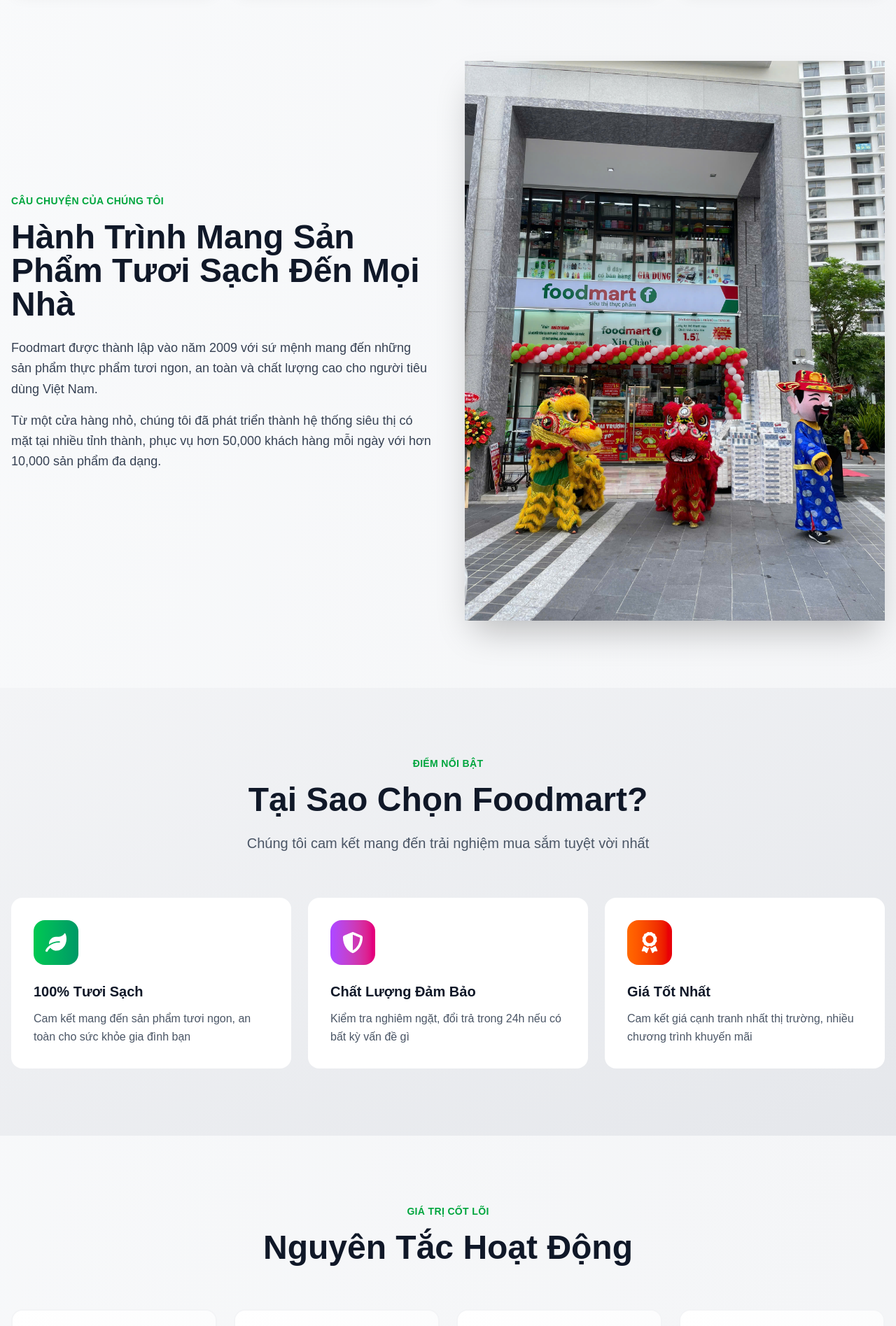
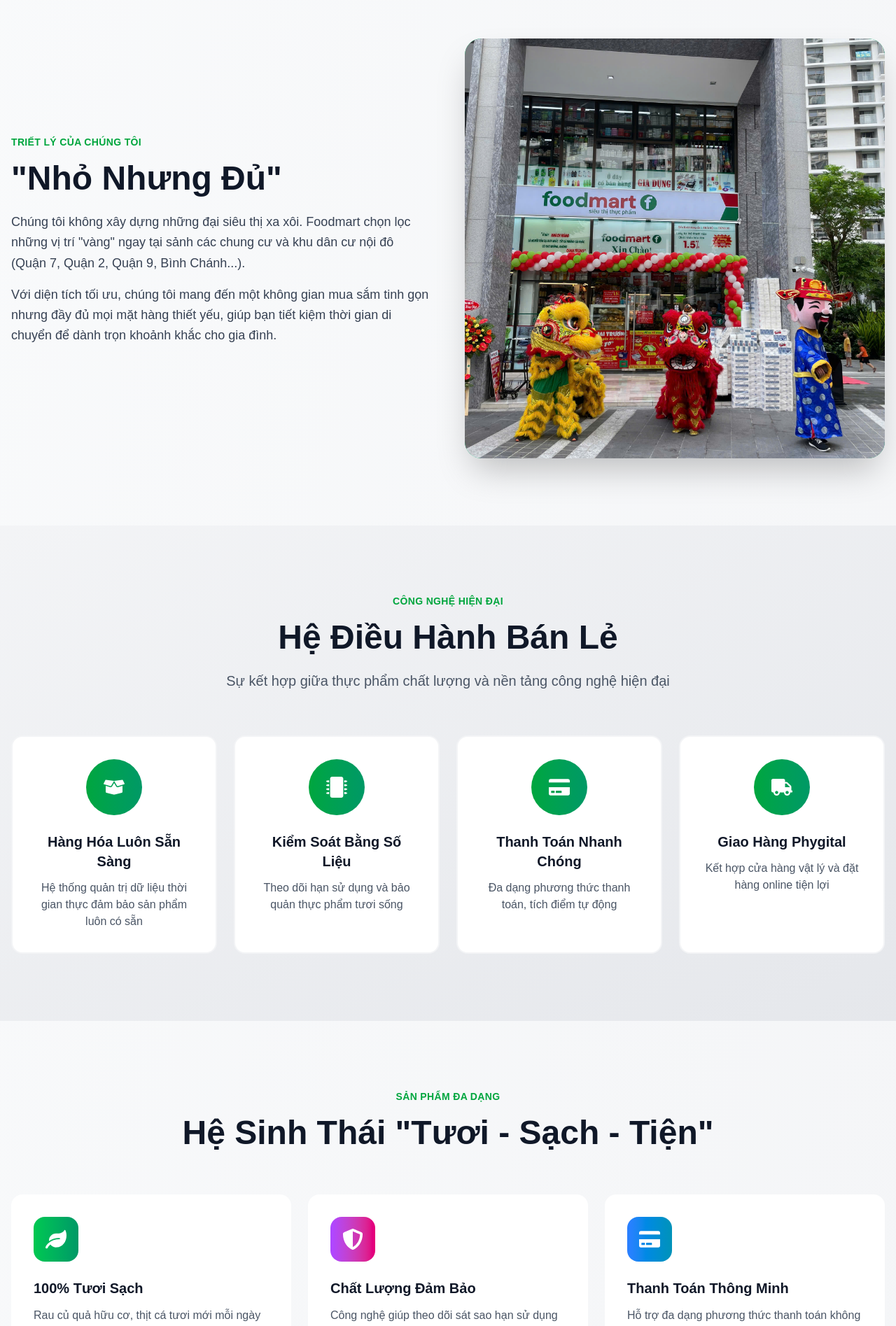
Before and after one commit to ngminhtuan/sieuthifoodmartweb, a Next.js app: page /gioi-thieu in a window 1280 px wide. Shown: the part 880-2775 px from the top of the page at 70% size. Built offline with nearby package versions, Linux system fonts and the light colour scheme.

Commit message:
change content for About page

```diff
--- a/src/app/(public)/gioi-thieu/page.tsx
+++ b/src/app/(public)/gioi-thieu/page.tsx
@@ -1,12 +1,10 @@
-// app/about/page.tsx
+// app/gioi-thieu/page.tsx
 'use client';
 
 import Image from 'next/image';
 import Link from 'next/link';
 import {
   FaShoppingCart,
-  FaSearch,
-  FaUser,
   FaLeaf,
   FaTruck,
   FaShieldAlt,
@@ -19,35 +17,62 @@
   FaGlobeAsia,
   FaPhone,
   FaEnvelope,
-  FaMapMarkerAlt
+  FaMapMarkerAlt,
+  FaMicrochip,
+  FaBoxOpen,
+  FaCreditCard,
+  FaStore
 } from 'react-icons/fa';
 
 export default function AboutPage() {
   const stats = [
     { icon: <FaUsers />, number: '50,000+', label: 'Khách hàng tin tưởng', color: 'from-blue-500 to-cyan-600' },
     { icon: <FaShoppingCart />, number: '10,000+', label: 'Sản phẩm chất lượng', color: 'from-green-500 to-emerald-600' },
-    { icon: <FaAward />, number: '15+', label: 'Năm kinh nghiệm', color: 'from-orange-500 to-red-600' },
+    { icon: <FaStore />, number: '10+', label: 'Cửa hàng tiện ích', color: 'from-orange-500 to-red-600' },
     { icon: <FaGlobeAsia />, number: '100+', label: 'Đối tác toàn cầu', color: 'from-purple-500 to-pink-600' }
   ];
 
-  const features = [
+  const coreFeatures = [
     {
       icon: <FaLeaf />,
       title: '100% Tươi Sạch',
-      description: 'Cam kết mang đến sản phẩm tươi ngon, an toàn cho sức khỏe gia đình bạn',
+      description: 'Rau củ quả hữu cơ, thịt cá tươi mới mỗi ngày từ các nhà cung cấp uy tín',
       color: 'from-green-500 to-emerald-600'
     },
     {
       icon: <FaShieldAlt />,
       title: 'Chất Lượng Đảm Bảo',
-      description: 'Kiểm tra nghiêm ngặt, đổi trả trong 24h nếu có bất kỳ vấn đề gì',
+      description: 'Công nghệ giúp theo dõi sát sao hạn sử dụng và quy trình bảo quản thực phẩm',
       color: 'from-purple-500 to-pink-600'
     },
     {
-      icon: <FaAward />,
-      title: 'Giá Tốt Nhất',
-      description: 'Cam kết giá cạnh tranh nhất thị trường, nhiều chương trình khuyến mãi',
-      color: 'from-orange-500 to-red-600'
+      icon: <FaCreditCard />,
+      title: 'Thanh Toán Thông Minh',
+      description: 'Hỗ trợ đa dạng phương thức thanh toán không tiền mặt, tích điểm thành viên tự động',
+      color: 'from-blue-500 to-cyan-600'
+    }
+  ];
+
+  const techAdvantages = [
+    {
+      icon: <FaBoxOpen />,
+      title: 'Hàng Hóa Luôn Sẵn Sàng',
+      desc: 'Hệ thống quản trị dữ liệu thời gian thực đảm bảo sản phẩm luôn có sẵn'
+    },
+    {
+      icon: <FaMicrochip />,
+      title: 'Kiểm Soát Bằng Số Liệu',
+      desc: 'Theo dõi hạn sử dụng và bảo quản thực phẩm tươi sống'
+    },
+    {
+      icon: <FaCreditCard />,
+      title: 'Thanh Toán Nhanh Chóng',
+      desc: 'Đa dạng phương thức thanh toán, tích điểm tự động'
+    },
+    {
+      icon: <FaTruck />,
+      title: 'Giao Hàng Phygital',
+      desc: 'Kết hợp cửa hàng vật lý và đặt hàng online tiện lợi'
     }
   ];
 
@@ -58,11 +83,26 @@
     { icon: <FaStar />, title: 'Xuất Sắc', desc: 'Không ngừng cải tiến và hoàn thiện' }
   ];
 
+  const storeLocations = [
+    {
+      area: 'Cụm Quận 7',
+      stores: ['Midtown Phú Mỹ Hưng (M8)', 'The Era Town (Đức Khải)', 'Q7 Boulevard', 'Eco Green Sài Gòn']
+    },
+    {
+      area: 'Cụm TP. Thủ Đức',
+      stores: ['Vinhomes Grand Park (S2, S5, S7)', 'CitiEsto Cát Lái']
+    },
+    {
+      area: 'Cụm Bình Chánh & Nhà Bè',
+      stores: ['Mizuki Flora', 'Saigon Intela']
+    }
+  ];
+
   return (
-    <div className="min-h-screen bg-linear-to-br from-gray-50 to-gray-100">
+    <div className="min-h-screen bg-gradient-to-br from-gray-50 to-gray-100">
 
       {/* Hero Section */}
-      <section className="relative overflow-hidden bg-linear-to-br from-green-600 via-emerald-600 to-green-700 text-white">
+      <section className="relative overflow-hidden bg-gradient-to-br from-green-600 via-emerald-600 to-green-700 text-white">
         <div className="absolute inset-0 opacity-10">
           <div className="absolute top-0 right-0 w-96 h-96 bg-white rounded-full -mr-48 -mt-48"></div>
           <div className="absolute bottom-0 left-0 w-96 h-96 bg-white rounded-full -ml-48 -mb-48"></div>
@@ -72,12 +112,12 @@
           <div className="text-center">
             <div className="inline-flex items-center gap-2 bg-white/20 backdrop-blur-sm px-6 py-2 rounded-full mb-6">
               <FaLeaf className="text-yellow-300" />
-              <span className="font-semibold">Hệ Thống Siêu Thị Hàng Đầu Việt Nam</span>
+              <span className="font-semibold">Chuỗi Siêu Thị Thực Phẩm</span>
             </div>
 
             <h1 className="text-4xl md:text-6xl font-bold mb-6 leading-tight">
               Chào Mừng Đến Với<br />
-              <span className="bg-linear-to-r from-yellow-300 to-orange-400 bg-clip-text text-transparent">
+              <span className="bg-gradient-to-r from-yellow-300 to-orange-400 bg-clip-text text-transparent">
                 Foodmart
               </span>
             </h1>
@@ -87,28 +127,22 @@
             </p>
 
             <div className="flex flex-col sm:flex-row gap-4 justify-center">
-              <Link
-                href="/"
-                rel="noopener noreferrer"
-              >
+              <Link href="/">
                 <button className="bg-white text-green-600 px-8 py-4 rounded-xl font-bold hover:shadow-2xl hover:scale-105 transition-all">
                   Mua sắm ngay
                 </button>
               </Link>
-              {/* <button className="bg-white/20 backdrop-blur-sm border-2 border-white text-white px-8 py-4 rounded-xl font-bold hover:bg-white/30 transition-all">
-                Tìm hiểu thêm
-              </button> */}
             </div>
           </div>
         </div>
       </section>
 
       {/* Stats Section */}
-      <section className="max-w-7xl mx-auto p-4 -mt-16 relative z-20">
+      <section className="max-w-7xl mx-auto px-4 -mt-16 relative z-20">
         <div className="grid grid-cols-2 md:grid-cols-4 gap-4 md:gap-6">
           {stats.map((stat, idx) => (
             <div key={idx} className="bg-white rounded-2xl p-6 shadow-xl hover:shadow-2xl transition-all hover:-translate-y-2">
-              <div className={`w-16 h-16 bg-linear-to-r ${stat.color} rounded-2xl flex items-center justify-center text-white text-2xl mb-4 mx-auto`}>
+              <div className={`w-16 h-16 bg-gradient-to-r ${stat.color} rounded-2xl flex items-center justify-center text-white text-2xl mb-4 mx-auto`}>
                 {stat.icon}
               </div>
               <div className="text-3xl md:text-4xl font-bold text-gray-900 mb-2 text-center">
@@ -122,57 +156,109 @@
         </div>
       </section>
 
-      {/* About Story */}
+      {/* Philosophy Section */}
       <section className="max-w-7xl mx-auto px-4 py-16 md:py-24">
         <div className="grid md:grid-cols-2 gap-12 items-center">
           <div>
-            <span className="text-green-600 font-bold text-sm uppercase tracking-wide">Câu chuyện của chúng tôi</span>
+            <span className="text-green-600 font-bold text-sm uppercase tracking-wide">Triết lý của chúng tôi</span>
             <h2 className="text-3xl md:text-5xl font-bold mt-4 mb-6 text-gray-900">
-              Hành Trình Mang Sản Phẩm Tươi Sạch Đến Mọi Nhà
+              "Nhỏ Nhưng Đủ"
             </h2>
             <p className="text-gray-700 leading-relaxed mb-4 text-lg">
-              Foodmart được thành lập vào năm 2009 với sứ mệnh mang đến những sản phẩm thực phẩm tươi ngon, an toàn và chất lượng cao cho người tiêu dùng Việt Nam.
+              Chúng tôi không xây dựng những đại siêu thị xa xôi. Foodmart chọn lọc những vị trí "vàng" ngay tại sảnh các chung cư và khu dân cư nội đô (Quận 7, Quận 2, Quận 9, Bình Chánh...).
             </p>
             <p className="text-gray-700 leading-relaxed mb-6 text-lg">
-              Từ một cửa hàng nhỏ, chúng tôi đã phát triển thành hệ thống siêu thị có mặt tại nhiều tỉnh thành, phục vụ hơn 50,000 khách hàng mỗi ngày với hơn 10,000 sản phẩm đa dạng.
+              Với diện tích tối ưu, chúng tôi mang đến một không gian mua sắm tinh gọn nhưng đầy đủ mọi mặt hàng thiết yếu, giúp bạn tiết kiệm thời gian di chuyển để dành trọn khoảnh khắc cho gia đình.
             </p>
-            {/* <div className="flex gap-4">
-              <button className="bg-linear-to-r from-green-600 to-emerald-600 text-white px-8 py-3 rounded-xl font-bold hover:shadow-lg transition-all">
-                Tìm hiểu thêm
-              </button>
-            </div> */}
           </div>
 
           <div className="relative">
-            <div className="aspect-square bg-linear-to-br from-green-400 to-emerald-600 rounded-3xl shadow-2xl flex items-center justify-center text-white text-4xl font-bold">
-              <img src={"/introduce1.jpg"} alt=''/>
+            <div className="aspect-square bg-gradient-to-br from-green-400 to-emerald-600 rounded-3xl shadow-2xl overflow-hidden">
+              <img src="/introduce1.jpg" alt="Foodmart Store" className="w-full h-full object-cover"/>
             </div>
-            {/* <div className="absolute -bottom-6 -right-6 w-48 h-48 bg-linear-to-r from-orange-400 to-red-500 rounded-3xl -z-10"></div> */}
           </div>
         </div>
       </section>
 
-      {/* Features */}
-      <section className="bg-linear-to-br from-gray-100 to-gray-200 py-16 md:py-24">
+      {/* Tech Advantages Section */}
+      <section className="bg-gradient-to-br from-gray-100 to-gray-200 py-16 md:py-24">
         <div className="max-w-7xl mx-auto px-4">
           <div className="text-center mb-16">
-            <span className="text-green-600 font-bold text-sm uppercase tracking-wide">Điểm nổi bật</span>
+            <span className="text-green-600 font-bold text-sm uppercase tracking-wide">Công nghệ hiện đại</span>
             <h2 className="text-3xl md:text-5xl font-bold mt-4 mb-6 text-gray-900">
-              Tại Sao Chọn Foodmart?
+              Hệ Điều Hành Bán Lẻ
             </h2>
             <p className="text-xl text-gray-600 max-w-3xl mx-auto">
-              Chúng tôi cam kết mang đến trải nghiệm mua sắm tuyệt vời nhất
+              Sự kết hợp giữa thực phẩm chất lượng và nền tảng công nghệ hiện đại
             </p>
           </div>
 
-          <div className="grid md:grid-cols-2 lg:grid-cols-3 gap-6">
-            {features.map((feature, idx) => (
-              <div key={idx} className="flex flex-col items-center md:block bg-white rounded-2xl p-8 hover:shadow-2xl transition-all duration-300 group hover:-translate-y-2">
-                <div className={`w-16 h-16 bg-linear-to-r ${feature.color} rounded-2xl flex items-center justify-center text-white text-3xl mb-6 group-hover:scale-110 transition-transform`}>
-                  {feature.icon}
+          <div className="grid md:grid-cols-2 lg:grid-cols-4 gap-6">
+            {techAdvantages.map((advantage, idx) => (
+              <div key={idx} className="bg-white rounded-2xl p-8 text-center hover:shadow-xl transition-all border-2 border-gray-100 hover:border-green-500">
+                <div className="w-20 h-20 bg-gradient-to-r from-green-600 to-emerald-600 rounded-full flex items-center justify-center text-white text-3xl mb-6 mx-auto">
+                  {advantage.icon}
                 </div>
-                <h3 className="text-xl font-bold mb-3 text-gray-900">{feature.title}</h3>
-                <p className="text-gray-600 leading-relaxed">{feature.description}</p>
+                <h3 className="text-xl font-bold mb-3 text-gray-900">{advantage.title}</h3>
+                <p className="text-gray-600">{advantage.desc}</p>
+              </div>
+            ))}
+          </div>
+        </div>
+      </section>
+
+      {/* Product Ecosystem */}
+      <section className="max-w-7xl mx-auto px-4 py-16 md:py-24">
+        <div className="text-center mb-16">
+          <span className="text-green-600 font-bold text-sm uppercase tracking-wide">Sản phẩm đa dạng</span>
+          <h2 className="text-3xl md:text-5xl font-bold mt-4 mb-6 text-gray-900">
+            Hệ Sinh Thái "Tươi - Sạch - Tiện"
+          </h2>
+        </div>
+
+        <div className="grid md:grid-cols-2 lg:grid-cols-3 gap-6">
+          {coreFeatures.map((feature, idx) => (
+            <div key={idx} className="bg-white rounded-2xl p-8 hover:shadow-2xl transition-all duration-300 group hover:-translate-y-2">
+              <div className={`w-16 h-16 bg-gradient-to-r ${feature.color} rounded-2xl flex items-center justify-center text-white text-3xl mb-6 group-hover:scale-110 transition-transform`}>
+                {feature.icon}
+              </div>
+              <h3 className="text-xl font-bold mb-3 text-gray-900">{feature.title}</h3>
+              <p className="text-gray-600 leading-relaxed">{feature.description}</p>
+            </div>
+          ))}
+        </div>
+      </section>
+
+      {/* Store Network */}
+      <section className="bg-gradient-to-br from-blue-50 to-cyan-50 py-16 md:py-24">
+        <div className="max-w-7xl mx-auto px-4">
+          <div className="text-center mb-16">
+            <span className="text-blue-600 font-bold text-sm uppercase tracking-wide">Hệ thống cửa hàng</span>
+            <h2 className="text-3xl md:text-5xl font-bold mt-4 mb-6 text-gray-900">
+              Mạng Lưới Cửa Hàng Foodmart
+            </h2>
+            <p className="text-xl text-gray-600 max-w-3xl mx-auto">
+              Phục vụ hàng chục ngàn khách hàng tại các khu đô thị tiêu biểu
+            </p>
+          </div>
+
+          <div className="grid md:grid-cols-3 gap-8">
+            {storeLocations.map((location, idx) => (
+              <div key={idx} className="bg-white rounded-2xl p-8 shadow-lg hover:shadow-xl transition-all">
+                <div className="flex items-center gap-3 mb-6">
+                  <div className="w-12 h-12 bg-gradient-to-r from-blue-600 to-cyan-600 rounded-full flex items-center justify-center text-white text-xl">
+                    <FaMapMarkerAlt />
+                  </div>
+                  <h3 className="text-xl font-bold text-gray-900">{location.area}</h3>
+                </div>
+                <ul className="space-y-3">
+                  {location.stores.map((store, storeIdx) => (
+                    <li key={storeIdx} className="flex items-start gap-2 text-gray-700">
+                      <span className="text-green-600 mt-1">✓</span>
+                      <span>{store}</span>
+                    </li>
+                  ))}
+                </ul>
               </div>
             ))}
           </div>
@@ -184,14 +270,17 @@
         <div className="text-center mb-16">
           <span className="text-green-600 font-bold text-sm uppercase tracking-wide">Giá trị cốt lõi</span>
           <h2 className="text-3xl md:text-5xl font-bold mt-4 mb-6 text-gray-900">
-            Nguyên Tắc Hoạt Động
+            Cam Kết Của Chúng Tôi
           </h2>
+          <p className="text-xl text-gray-600 max-w-3xl mx-auto">
+            Vận hành với kỷ luật cao và sự minh bạch tuyệt đối
+          </p>
         </div>
 
         <div className="grid md:grid-cols-2 lg:grid-cols-4 gap-6">
           {values.map((value, idx) => (
-            <div key={idx} className="bg-linear-to-br from-white to-gray-50 rounded-2xl p-8 text-center hover:shadow-xl transition-all border-2 border-gray-100 hover:border-green-500">
-              <div className="w-20 h-20 bg-linear-to-r from-green-600 to-emerald-600 rounded-full flex items-center justify-center text-white text-3xl mb-6 mx-auto">
+            <div key={idx} className="bg-gradient-to-br from-white to-gray-50 rounded-2xl p-8 text-center hover:shadow-xl transition-all border-2 border-gray-100 hover:border-green-500">
+              <div className="w-20 h-20 bg-gradient-to-r from-green-600 to-emerald-600 rounded-full flex items-center justify-center text-white text-3xl mb-6 mx-auto">
                 {value.icon}
               </div>
               <h3 className="text-xl font-bold mb-3 text-gray-900">{value.title}</h3>
@@ -202,7 +291,7 @@
       </section>
 
       {/* CTA Section */}
-      <section className="relative overflow-hidden bg-linear-to-r from-orange-500 via-red-500 to-pink-600 text-white py-16 md:py-24">
+      <section className="relative overflow-hidden bg-gradient-to-r from-orange-500 via-red-500 to-pink-600 text-white py-16 md:py-24">
         <div className="absolute inset-0 opacity-20">
           <div className="absolute top-0 left-0 w-96 h-96 bg-white rounded-full -ml-48 -mt-48"></div>
           <div className="absolute bottom-0 right-0 w-96 h-96 bg-white rounded-full -mr-48 -mb-48"></div>
@@ -225,18 +314,22 @@
                 Đăng ký ngay
               </button>
             </a>
-            {/* <button className="bg-white/20 backdrop-blur-sm border-2 border-white text-white px-8 py-4 rounded-xl font-bold hover:bg-white/30 transition-all">
-              Liên hệ chúng tôi
-            </button> */}
           </div>
         </div>
       </section>
 
       {/* Contact Info */}
       <section className="max-w-7xl mx-auto px-4 py-16 md:py-24">
+        <div className="text-center mb-12">
+          <span className="text-green-600 font-bold text-sm uppercase tracking-wide">Kết nối với chúng tôi</span>
+          <h2 className="text-3xl md:text-5xl font-bold mt-4 mb-6 text-gray-900">
+            Thông Tin Liên Hệ
+          </h2>
+        </div>
+
         <div className="grid md:grid-cols-3 gap-8">
-          <div className="bg-linear-to-br from-blue-50 to-cyan-50 rounded-2xl p-8 text-center">
-            <div className="w-16 h-16 bg-linear-to-r from-blue-600 to-cyan-600 rounded-full flex items-center justify-center text-white text-2xl mb-4 mx-auto">
+          <div className="bg-gradient-to-br from-blue-50 to-cyan-50 rounded-2xl p-8 text-center">
+            <div className="w-16 h-16 bg-gradient-to-r from-blue-600 to-cyan-600 rounded-full flex items-center justify-center text-white text-2xl mb-4 mx-auto">
               <FaPhone />
             </div>
             <h3 className="text-xl font-bold mb-2 text-gray-900">Hotline</h3>
@@ -244,24 +337,38 @@
             <a href="tel:02822188999" className="text-blue-600 font-bold text-xl">0879361361</a>
           </div>
 
-          <div className="bg-linear-to-br from-green-50 to-emerald-50 rounded-2xl p-8 text-center">
-            <div className="w-16 h-16 bg-linear-to-r from-green-600 to-emerald-600 rounded-full flex items-center justify-center text-white text-2xl mb-4 mx-auto">
+          <div className="bg-gradient-to-br from-green-50 to-emerald-50 rounded-2xl p-8 text-center">
+            <div className="w-16 h-16 bg-gradient-to-r from-green-600 to-emerald-600 rounded-full flex items-center justify-center text-white text-2xl mb-4 mx-auto">
               <FaEnvelope />
             </div>
             <h3 className="text-xl font-bold mb-2 text-gray-900">Email</h3>
             <p className="text-gray-600 mb-2">Gửi email cho chúng tôi</p>
-            <a href="mailto:info@foodmart.vn" className="text-green-600 font-bold">info@sieuthifoodmart.com</a>
+            <a href="mailto:sieuthifoodmart@gmail.com" className="text-green-600 font-bold text-sm">info@sieuthifoodmart.com</a>
           </div>
 
-          <Link href="/cua-hang" className="bg-linear-to-br from-orange-50 to-red-50 rounded-2xl p-8 text-center">
-            <div className="w-16 h-16 bg-linear-to-r from-orange-600 to-red-600 rounded-full flex items-center justify-center text-white text-2xl mb-4 mx-auto">
+          <div className="bg-gradient-to-br from-orange-50 to-red-50 rounded-2xl p-8 text-center">
+            <div className="w-16 h-16 bg-gradient-to-r from-orange-600 to-red-600 rounded-full flex items-center justify-center text-white text-2xl mb-4 mx-auto">
               <FaMapMarkerAlt />
             </div>
-            <h3 className="text-xl font-bold mb-2 text-gray-900">Địa chỉ</h3>
+            <h3 className="text-xl font-bold mb-2 text-gray-900">Trụ Sở</h3>
             <p className="text-gray-600 mb-2">Ghé thăm chúng tôi</p>
-            <p className="text-orange-600 font-semibold">TP. Hồ Chí Minh</p>
-          </Link>
+            <p className="text-orange-600 font-semibold text-sm">22/4 Đường Tân Phú, Lô M8, Midtown, Q7, TP.HCM</p>
+          </div>
         </div>
+
+        {/* <div className="mt-12 text-center">
+          <p className="text-2xl font-bold text-gray-900 mb-2">
+            Foodmart — Nơi Công Nghệ Phục Vụ Bữa Ăn Ngon!
+          </p>
+          <a
+            href="https://sieuthifoodmartweb.vercel.app"
+            target="_blank"
+            rel="noopener noreferrer"
+            className="text-green-600 hover:text-green-700 font-semibold"
+          >
+            sieuthifoodmartweb.vercel.app
+          </a>
+        </div> */}
       </section>
     </div>
   );
```
